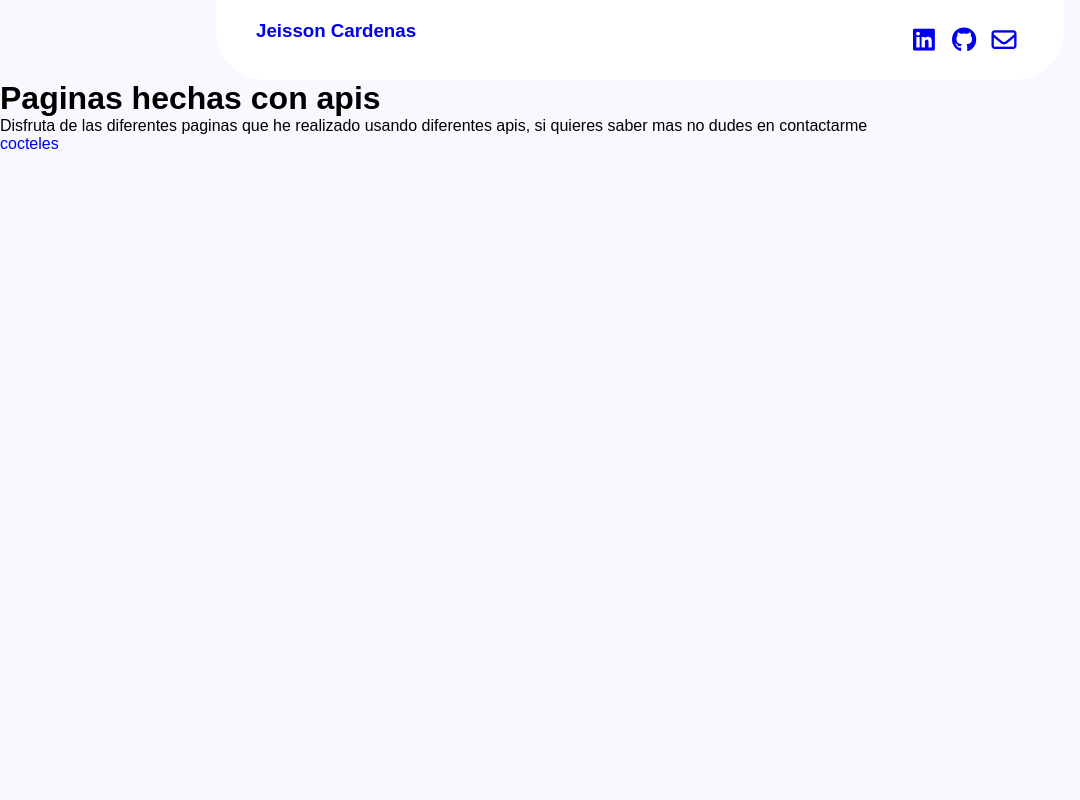
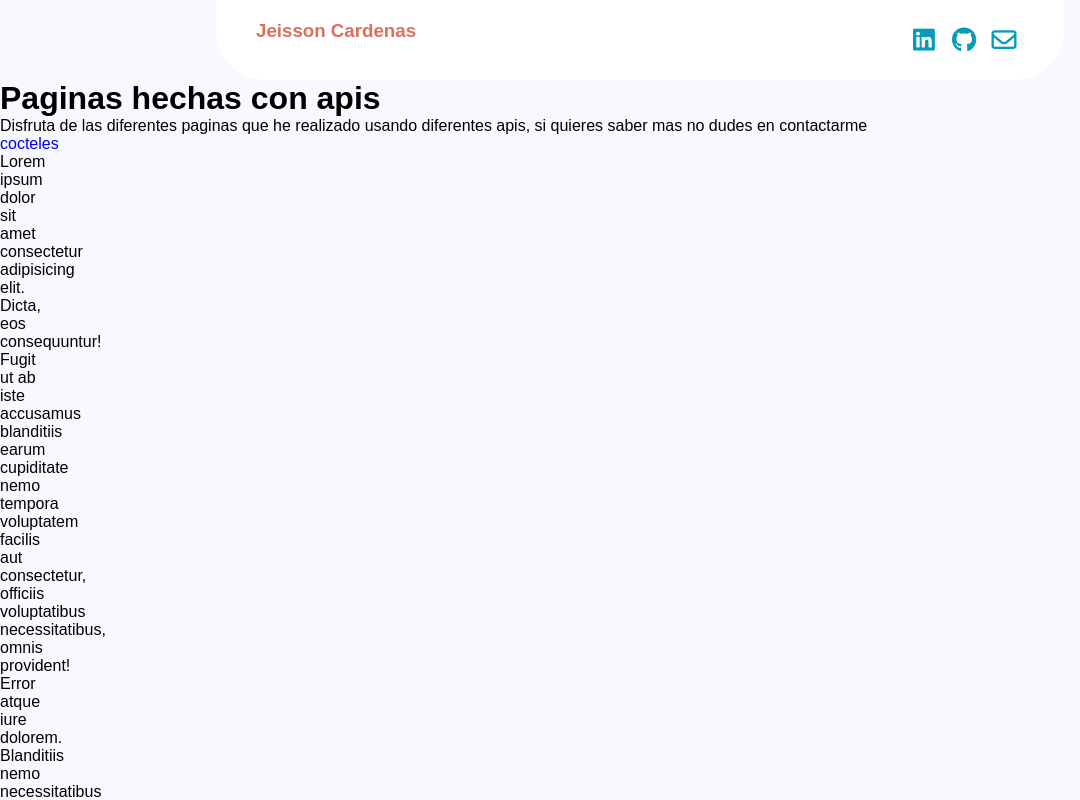
Before and after one commit to Jeissoncar97/Apis, a website: page index.html in a window 1280 px wide. Shown: the top 800 px of the page, without its empty margins (0-1080 px from the left). Drawn offline with Linux system fonts and the light colour scheme.

Commit message:
Cambios basicos

```diff
--- a/index.html
+++ b/index.html
@@ -1,5 +1,6 @@
 <!DOCTYPE html>
 <html lang="es">
+
 <head>
     <meta charset="UTF-8">
     <meta name="viewport" content="width=device-width, initial-scale=1.0">
@@ -7,19 +8,54 @@
     <script src="https://kit.fontawesome.com/ade9179d87.js" crossorigin="anonymous"></script>
     <title>Pagina de apis</title>
 </head>
+
 <body>
     <header>
         <div class="navbar">
-            <h3><a href="#">Jeisson Cardenas  </a></h3>
+            <h3><a href="#">Jeisson Cardenas </a></h3>
             <div class="links">
                 <a href="#"><i class="fa-brands fa-linkedin"></i></a>
                 <a href="#"><i class="fa-brands fa-github"></i></a>
                 <a href="#"><i class="fa-regular fa-envelope"></i></a>
             </div>
         </div>
-    <h1>Paginas hechas con apis</h1>
-    <p>Disfruta de las diferentes paginas que he realizado usando diferentes apis, si quieres saber mas no dudes en contactarme</p>
-    <a href="./Cocteles/cocktail.html">cocteles</a>
+        <h1>Paginas hechas con apis</h1>
+        <p>Disfruta de las diferentes paginas que he realizado usando diferentes apis, si quieres saber mas no dudes en
+            contactarme</p>
+        <a href="./Cocteles/cocktail.html">cocteles</a>
     </header>
+    <div class="eje">
+        Lorem ipsum dolor sit amet consectetur adipisicing elit. Dicta, eos consequuntur! Fugit ut ab iste accusamus
+        blanditiis earum cupiditate nemo tempora voluptatem facilis aut consectetur, officiis voluptatibus
+        necessitatibus,
+        omnis provident!
+        Error atque iure dolorem. Blanditiis nemo necessitatibus atque, quibusdam nam quae aliquid repellat beatae,
+        facilis
+        optio perferendis a magni pariatur dicta asperiores! Nemo quae, asperiores saepe id sunt rerum eligendi!
+        Commodi accusamus ducimus vel quisquam sint itaque sequi hic vero nulla aperiam distinctio sed dolorum
+        exercitationem laboriosam aliquid error modi earum, dolor porro illo? Sed iusto modi facilis non vero?
+        Pariatur officiis iusto minus nulla excepturi illum, asperiores perferendis quae quaerat. Aut voluptates odit
+        laboriosam ducimus, repellendus est modi labore nulla, sed quo numquam, dolore fuga tempora expedita distinctio
+        perspiciatis.
+        Saepe aliquid quas illo illum ipsum neque, itaque unde quibusdam, magnam modi perferendis aspernatur. Voluptates
+        quis consequatur neque est dignissimos ipsum, repudiandae labore odio numquam modi dolor fuga, asperiores earum.
+        Officiis, reprehenderit et incidunt quos delectus accusantium iste expedita exercitationem officia adipisci
+        mollitia
+        odio molestias ipsa consectetur, dicta itaque quia est nulla asperiores? Minima itaque nesciunt temporibus
+        laudantium hic voluptatem!
+        Porro, libero obcaecati quis magni, quam facere minus aspernatur iure ratione nam cum ducimus quibusdam nemo
+        nulla
+        eum quo et fuga. Rerum odit nihil sint facilis sapiente distinctio aliquam commodi.
+        Tenetur velit perferendis beatae, blanditiis totam iusto non voluptatum corrupti obcaecati facilis ex quo illo.
+        Assumenda veritatis obcaecati nesciunt porro odio iste minus, laudantium corrupti quos? Molestias perspiciatis
+        doloremque commodi!
+        Quos eum at enim, natus repellendus veniam similique error maxime consequuntur dignissimos dolore repellat
+        reprehenderit excepturi illo fugit dicta iste minus explicabo libero sapiente? Ea quos tempora itaque minus eum!
+        Vero aliquid nisi provident dolorum eligendi repellendus ipsum sunt iste ut, ea, doloribus accusamus
+        necessitatibus
+        vel voluptate odit culpa? Vel cumque unde quaerat repellat saepe qui minima at. Quae, ipsa!
+    </div>
 </body>
+
+
 </html>
--- a/style.css
+++ b/style.css
@@ -6,7 +6,8 @@
     --fondo--: #f8f8ff ;
     --blue-claro--: #5ecbdc;
     --blue-oscuro--: #069cb8;
-    --prymary--: #069cb8
+    --prymary--: #069cb8;
+    --secondary--: #dc6f5e;
 }
 body{
     max-width: 1300px;
@@ -14,8 +15,10 @@ body{
     background-color: var(--fondo--);
     font-family: Arial, Helvetica, sans-serif;
     text-decoration: none;
+    position: relative;
 }
 .navbar{
+    position: sticky;
     width: 60%;
     margin: 0 auto;
     height: auto;
@@ -24,14 +27,16 @@ body{
     justify-content: space-between;
     padding: 20px 40px;
     border-radius: 0 0 50px 50px;
-    display: flex;
     color: black;
+}
+header{
+    position: relative;
 }
 a{
     text-decoration: none;
 }
-.navbar h3{
-    color: var(--blue-oscuro--);
+.navbar h3 a{
+    color: var(--secondary--);
 }
 .navbar .links {
     display: flex;
@@ -43,7 +48,14 @@ a{
     justify-content: center;
     width: 40px;
     height: 40px;
+    color: var(--blue-oscuro--);
+}
+.navbar .links a:hover{
+    color: var(--blue-claro--);
 }
 .navbar .links i{
     font-size: 25px;
 }
+.eje{
+    width: 40px;
+}
```
